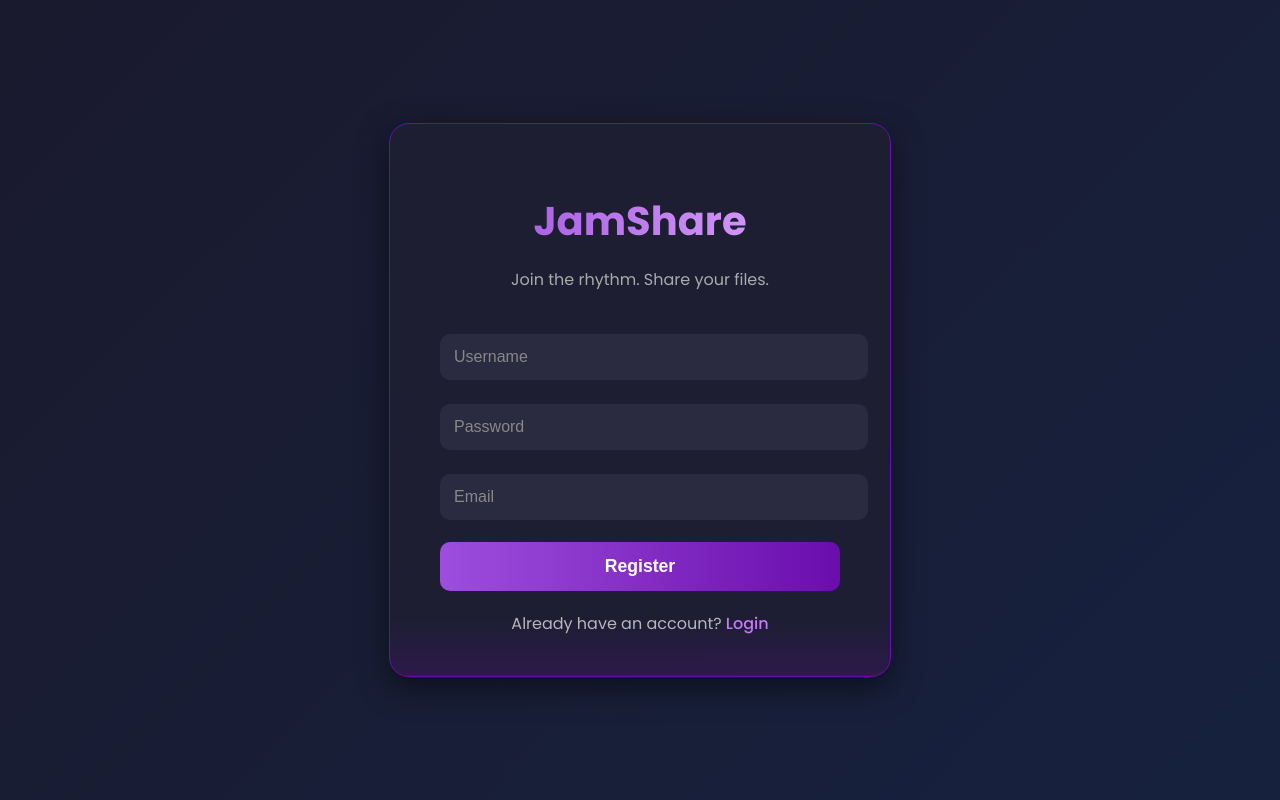
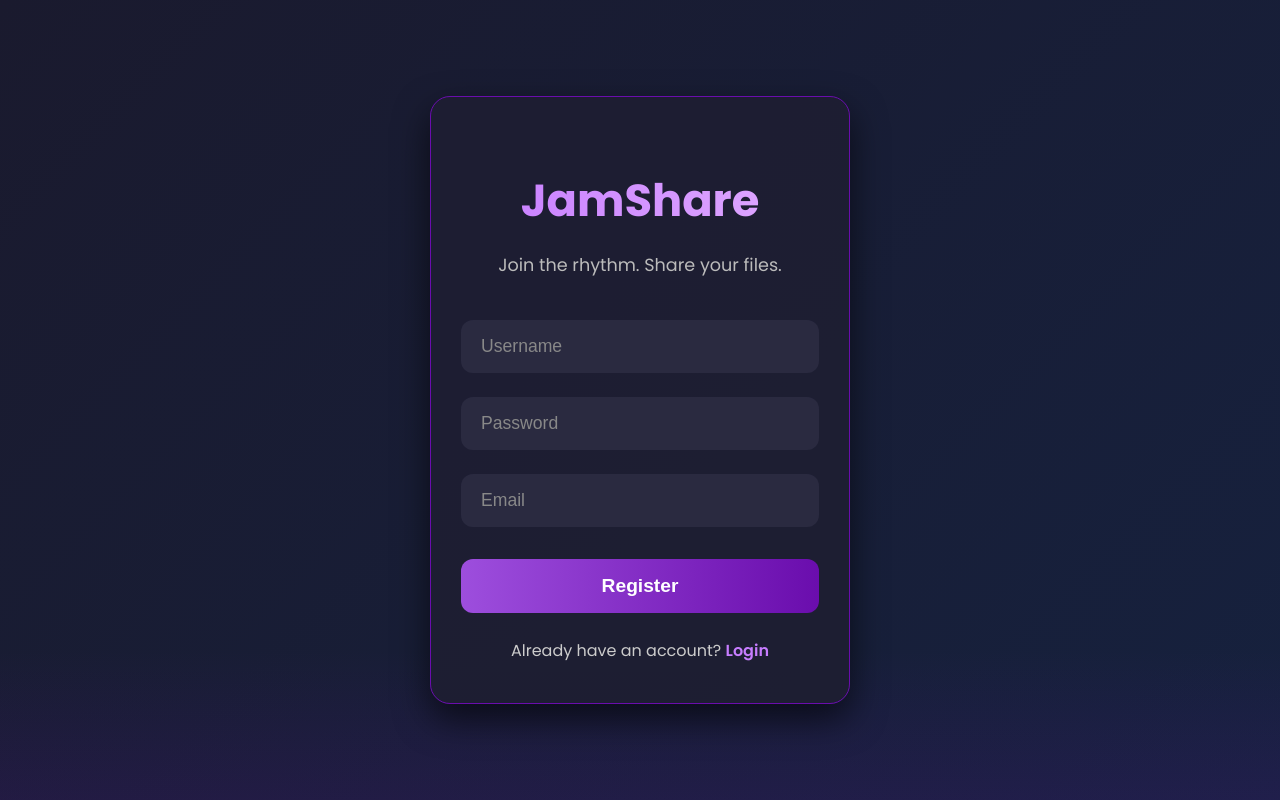
Before and after one commit to yannickmbiatem/JamShare, a Flask app: page /register in a window 1280 px wide. Run offline with Flask 3, Linux system fonts and the light colour scheme; parts of the project's set-up code (start-up, migrations or seed data) failed here and were passed over.

Commit message:
Update register.html

```diff
--- a/templates/register.html
+++ b/templates/register.html
@@ -6,115 +6,32 @@
     <title>JamShare - Register</title>
     <link href="https://fonts.googleapis.com/css2?family=Poppins:wght@400;500;600;700&display=swap" rel="stylesheet">
     <style>
-        body {
-            margin: 0;
-            padding: 0;
-            font-family: 'Poppins', sans-serif;
-            background: linear-gradient(135deg, #1a1a2e, #16213e);
-            color: #eee;
-            height: 100vh;
-            display: flex;
-            justify-content: center;
-            align-items: center;
-            overflow: hidden;
-        }
-        .container {
-            background: rgba(30, 30, 50, 0.9);
-            padding: 40px 50px;
-            border-radius: 20px;
-            box-shadow: 0 10px 30px rgba(0, 0, 0, 0.5);
-            width: 400px;
-            text-align: center;
-            position: relative;
-            overflow: hidden;
-            border: 1px solid #6a0dad;
-        }
-        .container::before {
-            content: '';
-            position: absolute;
-            top: -50%;
-            left: -50%;
-            width: 200%;
-            height: 200%;
-            background: repeating-concentric-circles from #6a0dad at center;
-            opacity: 0.05;
-            animation: pulse 8s infinite;
-        }
-        h1 {
-            font-size: 2.5em;
-            margin-bottom: 10px;
-            background: linear-gradient(90deg, #9d4edd, #e0aaff);
-            background-clip:text;
-            -webkit-background-clip: text;
-            -webkit-text-fill-color: transparent;
-        }
-        p {
-            color: #aaa;
-            margin-bottom: 30px;
-        }
-        input {
-            width: 100%;
-            padding: 14px;
-            margin: 12px 0;
-            border: none;
-            border-radius: 10px;
-            background: #2a2a40;
-            color: white;
-            font-size: 1em;
-        }
-        input::placeholder {
-            color: #888;
-        }
-        button {
-            width: 100%;
-            padding: 14px;
-            background: linear-gradient(90deg, #9d4edd, #6a0dad);
-            color: white;
-            border: none;
-            border-radius: 10px;
-            font-size: 1.1em;
-            font-weight: 600;
-            cursor: pointer;
-            margin-top: 10px;
-            transition: 0.3s;
-        }
-        button:hover {
-            transform: translateY(-3px);
-            box-shadow: 0 8px 20px rgba(157, 78, 221, 0.4);
-        }
-        .link {
-            margin-top: 20px;
-            color: #bbb;
-        }
-        .link a {
-            color: #c77dff;
-            text-decoration: none;
-            font-weight: 500;
-        }
-        .link a:hover {
-            text-decoration: underline;
-        }
-        .sound-wave {
-            position: absolute;
-            bottom: 0;
-            left: 0;
-            width: 100%;
-            height: 60px;
-            background: linear-gradient(to top, #6a0dad 0%, transparent 100%);
-            opacity: 0.2;
-        }
-        @keyframes pulse {
-            0%, 100% { transform: scale(1); }
-            50% { transform: scale(1.1); }
-        }
+        * { box-sizing: border-box; }
+        body { margin: 0; padding: 0; font-family: 'Poppins', sans-serif; background: linear-gradient(135deg, #1a1a2e, #16213e); color: #eee; min-height: 100vh; display: flex; justify-content: center; align-items: center; overflow: hidden; position: relative; }
+        .sound-wave { position: absolute; bottom: 0; left: 0; width: 100%; height: 150px; background: linear-gradient(to top, rgba(106, 13, 173, 0.3), transparent); opacity: 0.4; animation: wave 10s infinite linear; }
+        @keyframes wave { 0% { background-position: 0% 0; } 100% { background-position: 100% 0; } }
+        .container { background: rgba(30, 30, 50, 0.95); padding: 40px 30px; border-radius: 20px; box-shadow: 0 15px 35px rgba(0, 0, 0, 0.6); width: 90%; max-width: 420px; text-align: center; position: relative; z-index: 1; border: 1px solid #6a0dad; }
+        h1 { font-size: 2.8em; margin-bottom: 8px; background: linear-gradient(90deg, #c77dff, #e0aaff);background-clip:text; -webkit-background-clip: text; -webkit-text-fill-color: transparent; }
+        p.tagline { color: #bbb; margin-bottom: 30px; font-size: 1.1em; }
+        .error { color: #ff6b6b; margin-bottom: 15px; }
+        input { width: 100%; padding: 16px 20px; margin: 12px 0; border: none; border-radius: 12px; background: #2a2a40; color: white; font-size: 1.1em; }
+        input::placeholder { color: #888; }
+        input:focus { outline: none; box-shadow: 0 0 0 3px rgba(157, 78, 221, 0.4); }
+        button { width: 100%; padding: 16px; background: linear-gradient(90deg, #9d4edd, #6a0dad); color: white; border: none; border-radius: 12px; font-size: 1.2em; font-weight: 600; cursor: pointer; margin-top: 20px; transition: 0.3s; }
+        button:hover { transform: translateY(-4px); box-shadow: 0 10px 25px rgba(157, 78, 221, 0.5); }
+        .link { margin-top: 25px; color: #ccc; font-size: 1em; }
+        .link a { color: #c77dff; text-decoration: none; font-weight: 600; }
+        .link a:hover { text-decoration: underline; }
+        @media (max-width: 480px) { .container { padding: 30px 20px; } h1 { font-size: 2.4em; } }
     </style>
 </head>
 <body>
+    <div class="sound-wave"></div>
     <div class="container">
         <h1>JamShare</h1>
-        <p>Join the rhythm. Share your files.</p>
+        <p class="tagline">Join the rhythm. Share your files.</p>
         {% if message %}
-            <p style="color: #ff6b6b;">{{ message }}</p>
+            <p class="error">{{ message }}</p>
         {% endif %}
         <form method="POST">
             <input type="text" name="name" placeholder="Username" required>
@@ -125,7 +42,6 @@
         <div class="link">
             Already have an account? <a href="/login">Login</a>
         </div>
-        <div class="sound-wave"></div>
     </div>
 </body>
 </html>
```
